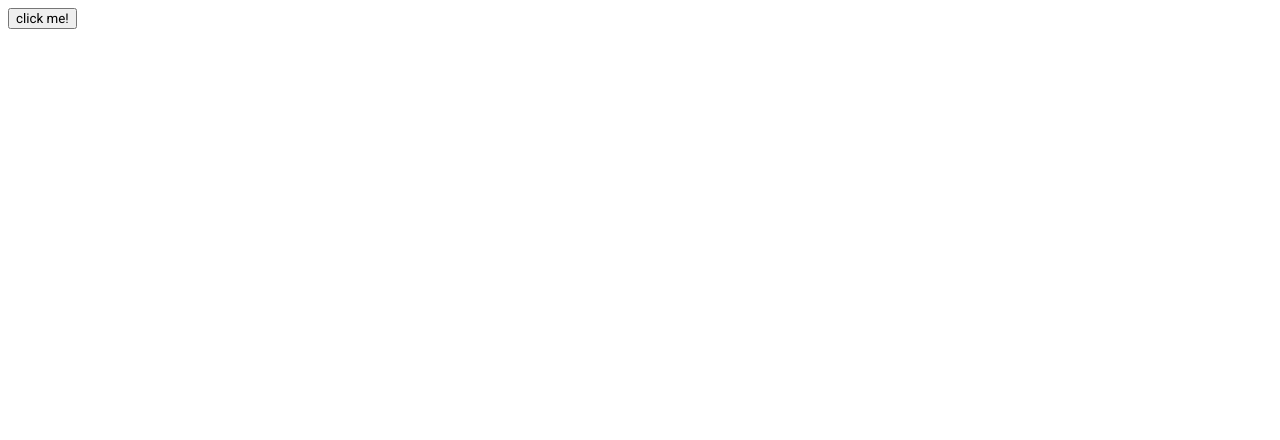
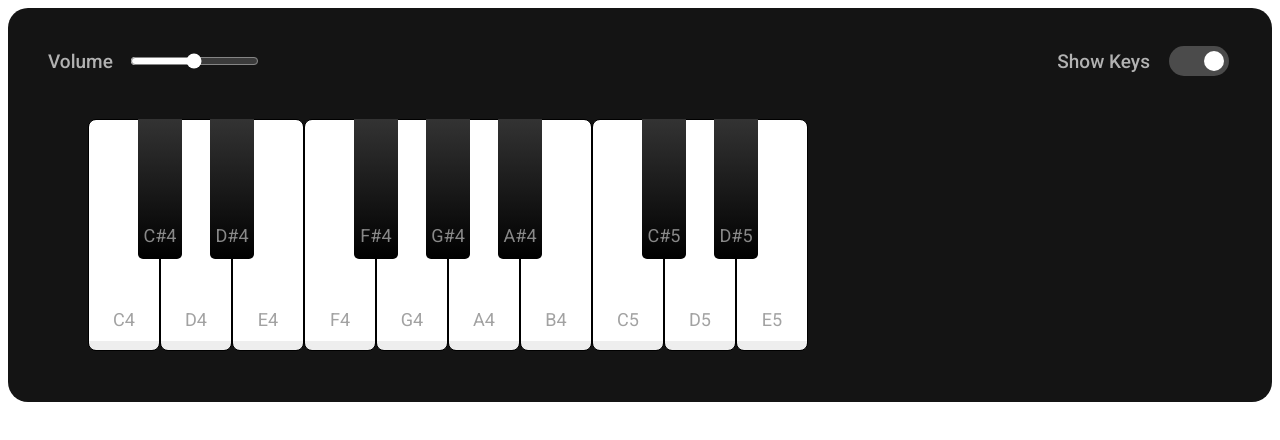
Before and after one commit to djjordand6/SyneApp, a React (Vite) app in the folder syne-app/: page / in a window 1280 px wide. Shown: the top 440 px of the page. Built offline with nearby package versions, Linux system fonts and the light colour scheme.

Commit message:
PianoKeys added to the page

```diff
--- a/syne-app/src/App.jsx
+++ b/syne-app/src/App.jsx
@@ -1,20 +1,60 @@
-import "./App.css"
+import React, {useEffect, useLayoutEffect} from 'react';
+import "./App.css";
+import * as Tone from 'tone';
 
 function App() {
+  //Character-to-number conversion
+  const alphaVal = (s) => s.toLowerCase().charCodeAt(0) - 97
 
-  const onClick = () => {
-    console.log("Clicked!")
+  const playKey = (note) => {
+    // const now = Tone.now();
+    // synth.triggerAttack(note, now);
+    // synth.triggerRelease(note, now + 1)
+    console.log(note);
   }
 
+  //Synth + Keys
+  const synth = new Tone.PolySynth(Tone.Synth).toDestination();
+  const pianoKeys = document.querySelectorAll(".piano-keys .key");
+
+  useLayoutEffect(() => {
+    document.addEventListener("keydown", async () => {
+      await Tone.start();
+    });
+  }, [])
+
   return (
-    <div className="container">
-      <button
-      align="center"
-      type="button"
-      className="mainButton"
-      onClick={onClick}
-      >click me!</button>
+    <>
+    <div className="piano-container">
+      <header>
+          <div className="column volume-slider">
+            <span>Volume</span><input type="range" min="0" max="1" defaultValue="0.5" step="any"></input>
+          </div>
+          <div className="column keys-checkbox">
+            <span>Show Keys</span><input type="checkbox" defaultChecked></input>
+          </div>
+      </header>
+      <ul className="piano-keys">
+          <li className="key white" key="C4" onClick={() => playKey("C4")}><span>C4</span></li>
+          <li className="key black" key="C#4" onClick={() => playKey("C#4")}><span>C#4</span></li>
+          <li className="key white" key="D4" onClick={() => playKey("D4")}><span>D4</span></li>
+          <li className="key black" key="D#4" onClick={() => playKey("D#4")}><span>D#4</span></li>
+          <li className="key white" key="E4" onClick={() => playKey("E4")}><span>E4</span></li>
+          <li className="key white" key="F4" onClick={() => playKey("F4")}><span>F4</span></li>
+          <li className="key black" key="F#4" onClick={() => playKey("F#4")}><span>F#4</span></li>
+          <li className="key white" key="G4" onClick={() => playKey("G4")}><span>G4</span></li>
+          <li className="key black" key="G#4" onClick={() => playKey("G#4")}><span>G#4</span></li>
+          <li className="key white" key="A4" onClick={() => playKey("A4")}><span>A4</span></li>
+          <li className="key black" key="A#4" onClick={() => playKey("A#4")}><span>A#4</span></li>
+          <li className="key white" key="B4" onClick={() => playKey("B4")}><span>B4</span></li>
+          <li className="key white" key="C5" onClick={() => playKey("C5")}><span>C5</span></li>
+          <li className="key black" key="C#5" onClick={() => playKey("C#5")}><span>C#5</span></li>
+          <li className="key white" key="D5" onClick={() => playKey("D5")}><span>D5</span></li>
+          <li className="key black" key="D#5" onClick={() => playKey("D#5")}><span>D#5</span></li>
+          <li className="key white" key="E5"onClick={() => playKey("E5")}><span>E5</span></li>
+        </ul>
     </div>
+    </>
   )
 }
 
```
